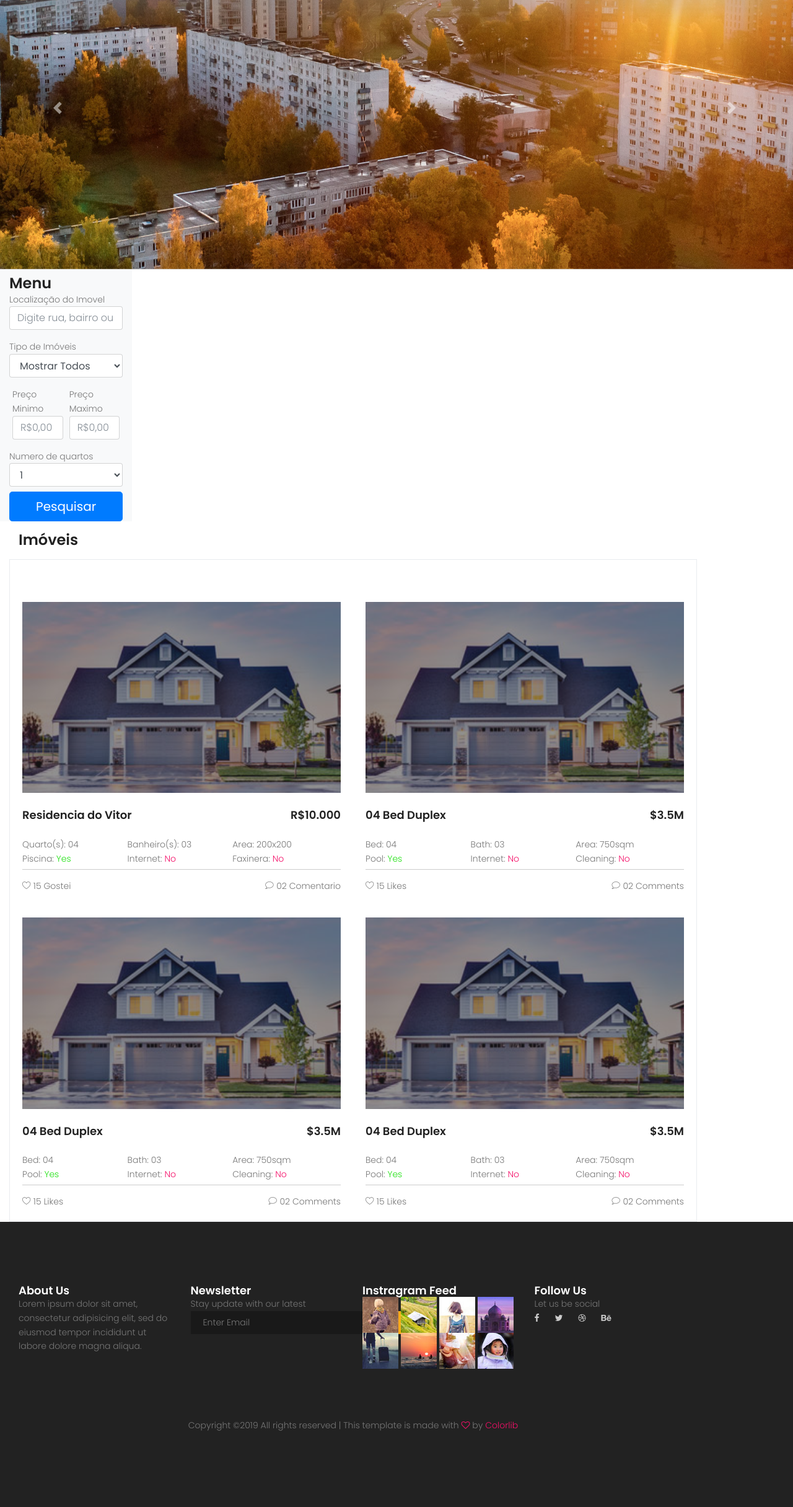
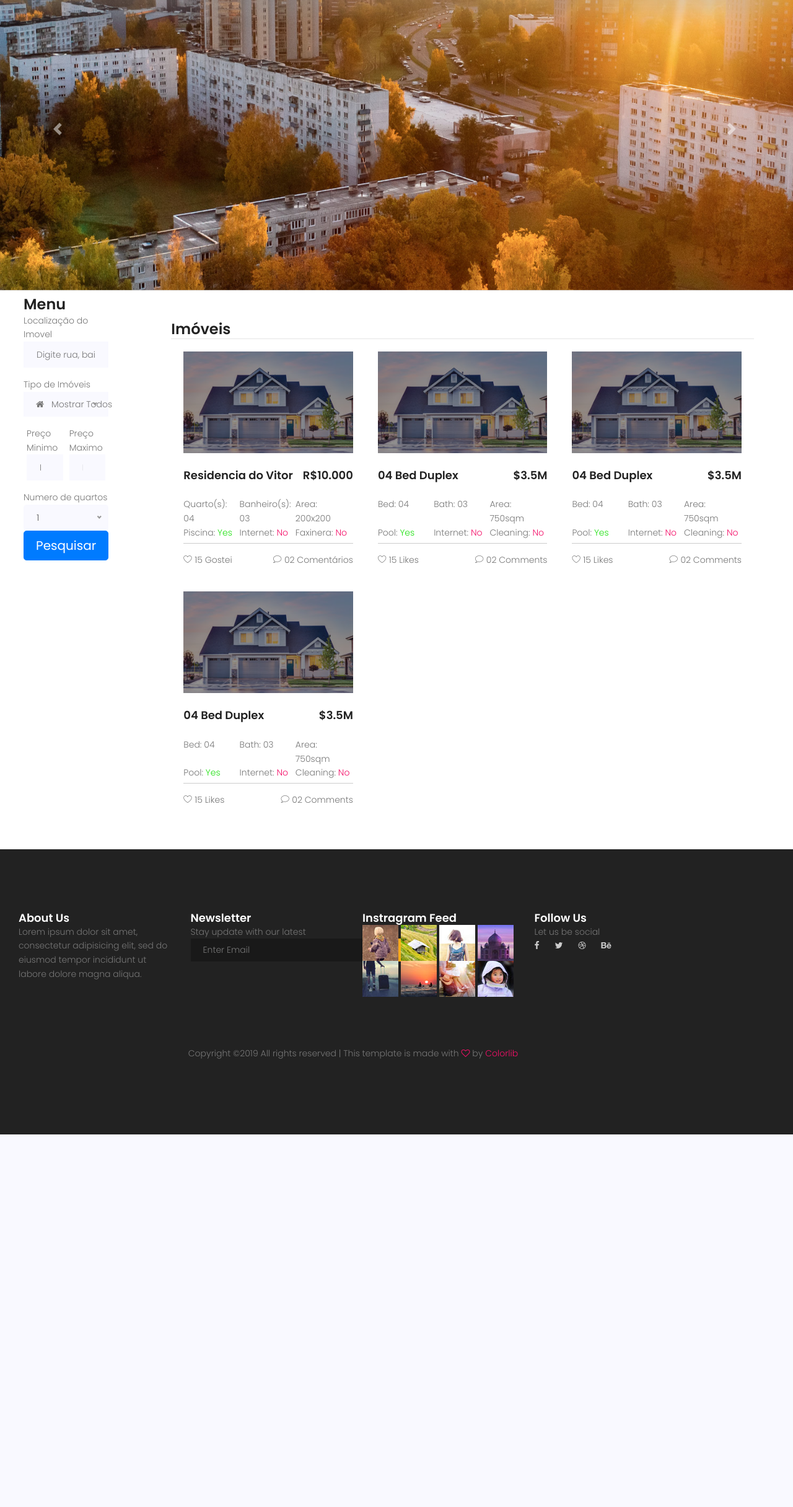
Before and after one commit to VictorhMalheiro/Mover, a PHP site: page /residencias.php in a window 1280 px wide. Shown: the part 109-2540 px from the top of the page at 62% size. After the commit the page ends 1939 px from the top, so only its background shows below. Run offline with PHP 8.4, Linux system fonts and the light colour scheme; some libraries are stand-ins or nearby versions.

Commit message:
Divisão de conteudo em colunas na pagina Residencias

```diff
--- a/residencias.php
+++ b/residencias.php
@@ -53,17 +53,14 @@ CSS
 			<div class="carousel-item">
 				<img src="img/header-bg.jpg" class="d-block w-100" alt="...">
 			</div>
-			<div class="carousel-item">
-				<img src="img/header-bg.jpg" class="d-block w-100" alt="...">
-			</div>
 		</div>
 		<a class="carousel-control-prev" href="#carouselExampleControls" role="button" data-slide="prev">
 			<span class="carousel-control-prev-icon" aria-hidden="true"></span>
-			<span class="sr-only">Previous</span>
+			<span class="sr-only">Anterior</span>
 		</a>
 		<a class="carousel-control-next" href="#carouselExampleControls" role="button" data-slide="next">
 			<span class="carousel-control-next-icon" aria-hidden="true"></span>
-			<span class="sr-only">Next</span>
+			<span class="sr-only">Próxima</span>
 		</a>
 	</div>
 	<!-- End service Area -->
@@ -71,47 +68,52 @@ CSS
 	<!-- Start Listagem-->
 	<hr>
 	<section>
-
 		<div class="row">
-			<div class="col-2 d-none d-md-block bg-light ">
+			<div class="col-2">
+				<div class="container-fluid p-2">
+					<div class="col">
 						<form method="POST" onsubmit="return false;">
-
-					<div class="form-group mt-2 mb-3 ">
+							<div class="form-group  mb-3">
 								<h3>Menu</h3>
 								<label for="labelLocalizacao">Localização do Imovel</label>
-						<input type="text" name="fieldLocalizacao" class="form-control" id="fieldLocalizacao" placeholder="Digite rua, bairro ou cidade">
+								<input type="text" name="fieldLocalizacao" class="single-input-secondary" id="fieldLocalizacao" placeholder="Digite rua, bairro ou cidade">
 							</div>
 
 							<div class="form-group mt-1">
 								<label for="formGroupExampleInput2">Tipo de Imóveis</label>
-						<select class="form-control" name="fieldTipoImoveis" id="fieldTipoImoveis">
-							<option>Mostrar Todos</option>
-							<option>Casa Geminada</option>
-							<option>Sobrado</option>
-							<option>Bangalô</option>
-							<option>Edícula</option>
-							<option>Loft</option>
-							<option>Apartamento</option>
-							<option>Kitnet</option>
-							<option>Flat</option>
+
+								<div class="input-group-icon mt-10">
+									<div class="icon"><i class="fa fa-home" aria-hidden="true"></i></div>
+									<div class="form-select" id="default-select">
+										<select style="display: none;">
+										<option value="1">Mostrar Todos</option>
+										<option value="1">Casa Geminada</option>
+										<option value="1">Sobrado</option>
+										<option value="1">Bangalô</option>
+										<option value="1">Edícula</option>
+										<option value="1">Loft</option>
+										<option value="1">Apartamento</option>
+										<option value="1">Kitnet</option>
+										<option value="1">Flat</option>
 										</select>
 									</div>
+								</div>
 
-
+							</div>
 							<div class="form-row mt-3">
 								<div class="col">
 									<label for="labelLocalizacao">Preço Minimo</label>
-							<input type="text" name="fieldPrecoMin" class="form-control" id="fieldPrecoMin" placeholder="R$0,00">
+									<input type="number" step=".01" name="fieldPrecoMin" class="single-input-secondary" id="fieldPrecoMin" placeholder="R$0,00">
 								</div>
 								<div class="col mb-2">
 									<label for="labelLocalizacao">Preço Maximo</label>
-							<input type="text" name="fieldPrecoMax" class="form-control" id="fieldPrecoMax" placeholder="R$0,00">
+									<input type="number"  step=".01" name="fieldPrecoMax" class="single-input-secondary" id="fieldPrecoMax" placeholder="R$0,00">
 								</div>
 							</div>
 
 							<div class="form-group mt-2">
 								<label for="formGroupExampleInput2">Numero de quartos</label>
-						<select class="form-control" name="fieldNumeroQuartos" id="fieldNumeroQuartos">
+								<select class="single-input-secondary" name="fieldNumeroQuartos" id="fieldNumeroQuartos">
 									<option>1</option>
 									<option>2</option>
 									<option>3</option>
@@ -125,16 +127,16 @@ CSS
 							</div>
 						</form>
 					</div>
-			<div class="container ">
+				</div>
+			</div>
+			<div class="col-10">
+				<div class="container-fluid p-5">
+						<h3>Imóveis</h3>
+					<hr>
+					<div>
 						<div class="row">
-					<div class="col-12 mt-3 mb-3">
-						<h3>Imóveis</h3>
-					</div>
-					<hr>
-					<div class="border border-lights" s="col-12">
-						<div class="row mt-5">
-							<div class="single-property col-6">
-								<div class=" images">
+							<div class="single-property col-4">
+								<div class="images">
 									<img class="img-fluid mx-auto d-block" src="img/s1.jpg" alt="">
 
 								</div>
@@ -157,11 +159,11 @@ CSS
 									</div>
 									<div class="bottom d-flex justify-content-start">
 										<p><span class="lnr lnr-heart"></span> 15 Gostei</p>
-										<p><span class="lnr lnr-bubble"></span> 02 Comentario</p>
+										<p><span class="lnr lnr-bubble"></span> 02 Comentários</p>
 									</div>
 								</div>
 							</div>
-							<div class="single-property col-6">
+							<div class="single-property col-4">
 								<div class="images">
 									<img class="img-fluid mx-auto d-block" src="img/s1.jpg" alt="">
 
@@ -190,7 +192,7 @@ CSS
 									</div>
 								</div>
 							</div>
-							<div class="single-property col-6">
+							<div class="single-property col-4">
 								<div class=" images">
 									<img class="img-fluid mx-auto d-block" src="img/s1.jpg" alt="">
 
@@ -218,7 +220,7 @@ CSS
 									</div>
 								</div>
 							</div>
-							<div class="single-property col-6">
+							<div class="single-property col-4">
 								<div class="images">
 									<img class="img-fluid mx-auto d-block" src="img/s1.jpg" alt="">
 
@@ -247,21 +249,11 @@ CSS
 									</div>
 								</div>
 							</div>
-
-
-
-
-						</div>
-
 						</div>
 					</div>
-			</nav>
-			<!-- FIM QUADRO DE OPÇÕES -->
-
-			<!-- COMEÇO DASHBOARD -->
-
-
-
+				</div>
+			</div>
+		</div>
 	</section>
 
 		<!-- FOOTER START -->
@@ -274,6 +266,7 @@ CSS
 		<script src="js/vendor/jquery-2.2.4.min.js"></script>
 		<script src="https://cdnjs.cloudflare.com/ajax/libs/popper.js/1.11.0/umd/popper.min.js" integrity="sha384-b/U6ypiBEHpOf/4+1nzFpr53nxSS+GLCkfwBdFNTxtclqqenISfwAzpKaMNFNmj4" crossorigin="anonymous"></script>
 		<script src="js/vendor/bootstrap.min.js"></script>
+		<script src="https://unpkg.com/popper.js"></script>
 		<script src="js/jquery.ajaxchimp.min.js"></script>
 		<script src="js/jquery.nice-select.min.js"></script>
 		<script src="js/jquery.sticky.js"></script>
@@ -281,5 +274,6 @@ CSS
 		<script src="https://code.jquery.com/ui/1.12.1/jquery-ui.js"></script>
 		<script src="js/jquery.magnific-popup.min.js"></script>
 		<script src="js/ajaxPesquisaResidencia.js"></script>
+		<script src="js/main.js"></script>
 	</body>
 	</html>
```
Also changed, not shown: elements.html (+10 -8 lines), 1 other file. Lines whose indentation alone changed are shown as unchanged.
